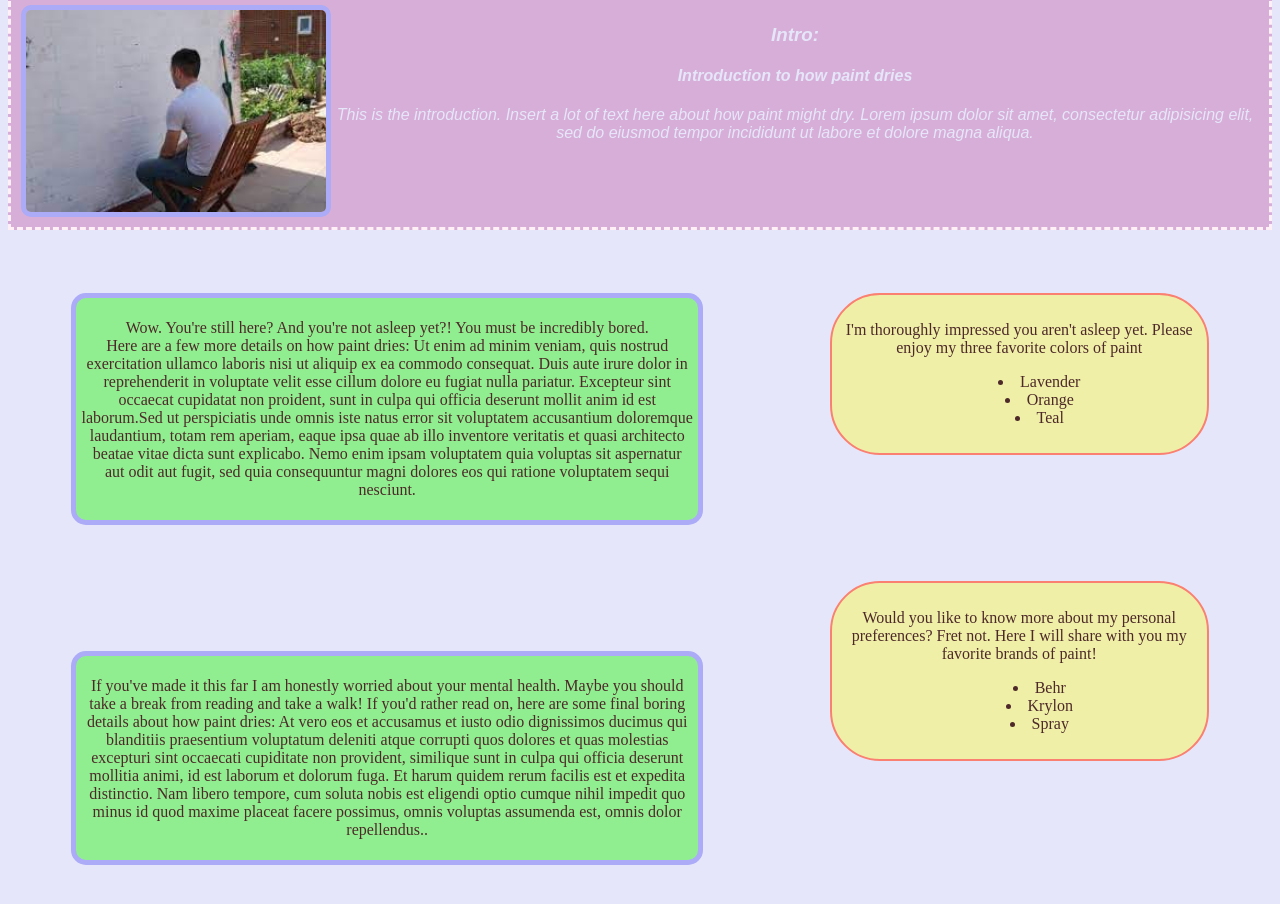
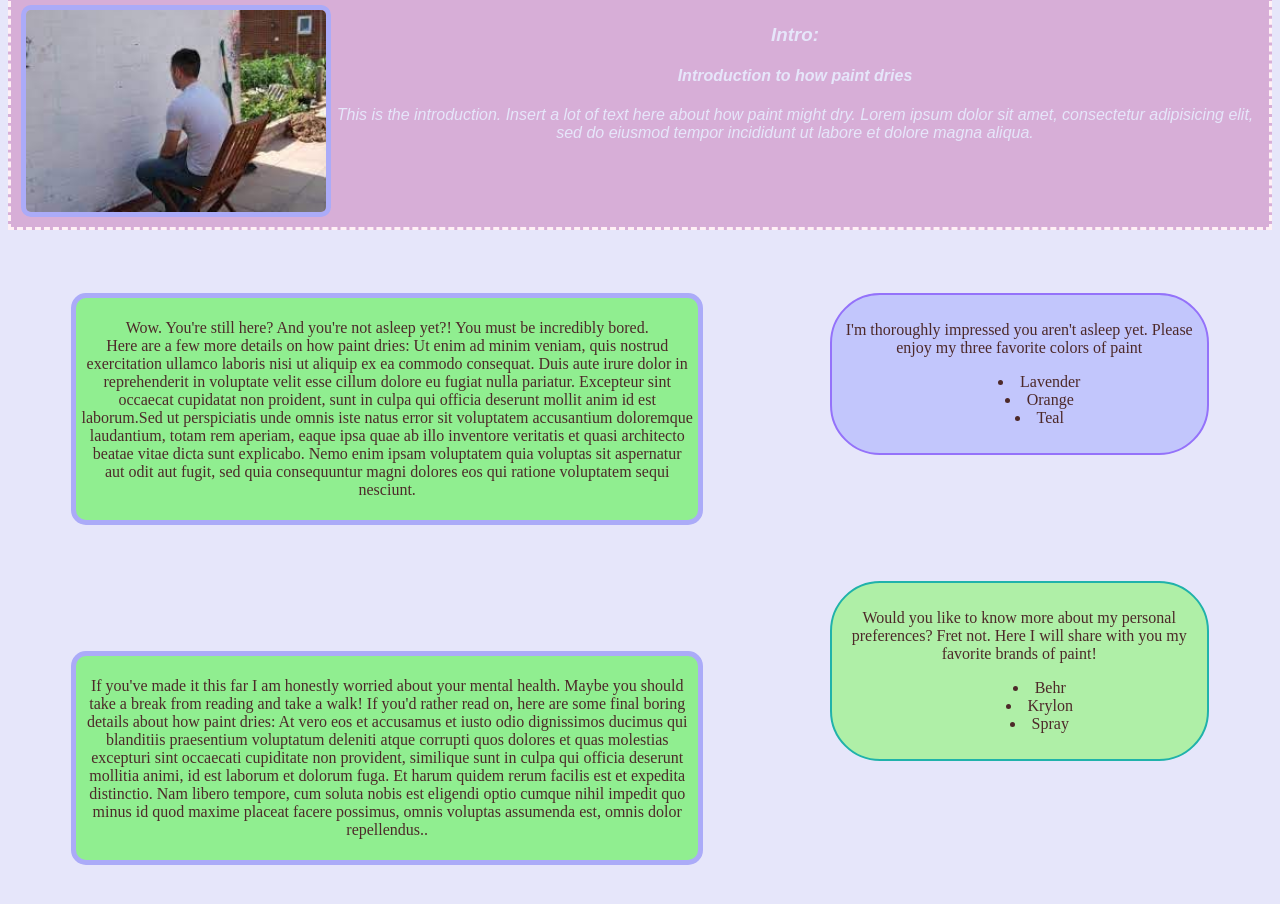
Before and after one commit to selinda-c/boring-lecture, a plain HTML site: page index.html in a window 1280 px wide. Shown: the part 212-1116 px from the top of the page. Drawn offline with Linux system fonts and the light colour scheme.

Commit message:
add class sidebar2

```diff
--- a/css/styles.css
+++ b/css/styles.css
@@ -29,14 +29,15 @@ body {
   width: 30%;
   list-style-position: inside;
   float: right;
-  background-color: rgba(255, 255, 0, 0.335);
+  background-color: rgba(122, 133, 255, 0.335);
   text-align: center;
-  border: 2px solid salmon;
+  border: 2px solid rgb(148, 114, 250);
   border-radius: 50px;
   padding: 10px;
   box-sizing: border-box;
   margin: 5%;
 }
+
 .column {
   border: 5px solid rgb(171, 171, 248);
   width: 50%;
@@ -48,3 +49,15 @@ body {
   float: left;
   box-sizing: border-box;
 }
+.sidebar2 {
+  width: 30%;
+  list-style-position: inside;
+  float: right;
+  background-color: rgba(64, 255, 0, 0.335);
+  text-align: center;
+  border: 2px solid lightseagreen;
+  border-radius: 50px;
+  padding: 10px;
+  box-sizing: border-box;
+  margin: 5%;
+}
--- a/index.html
+++ b/index.html
@@ -26,7 +26,7 @@
   <div class="column">
   <p>Wow. You're still here? And you're not asleep yet?! You must be incredibly bored. <br> Here are a few more details on how paint dries: Ut enim ad minim veniam, quis nostrud exercitation ullamco laboris nisi ut aliquip ex ea commodo consequat. Duis aute irure dolor in reprehenderit in voluptate velit esse cillum dolore eu fugiat nulla pariatur. Excepteur sint occaecat cupidatat non proident, sunt in culpa qui officia deserunt mollit anim id est laborum.Sed ut perspiciatis unde omnis iste natus error sit voluptatem accusantium doloremque laudantium, totam rem aperiam, eaque ipsa quae ab illo inventore veritatis et quasi architecto beatae vitae dicta sunt explicabo. Nemo enim ipsam voluptatem quia voluptas sit aspernatur aut odit aut fugit, sed quia consequuntur magni dolores eos qui ratione voluptatem sequi nesciunt.</p>
 </div>
-<div class="sidebar">
+<div class="sidebar2">
   <p>Would you like to know more about my personal preferences? Fret not. Here I will share with you my favorite brands of paint!</p>
   <ul>
     <li>Behr</li>
```
